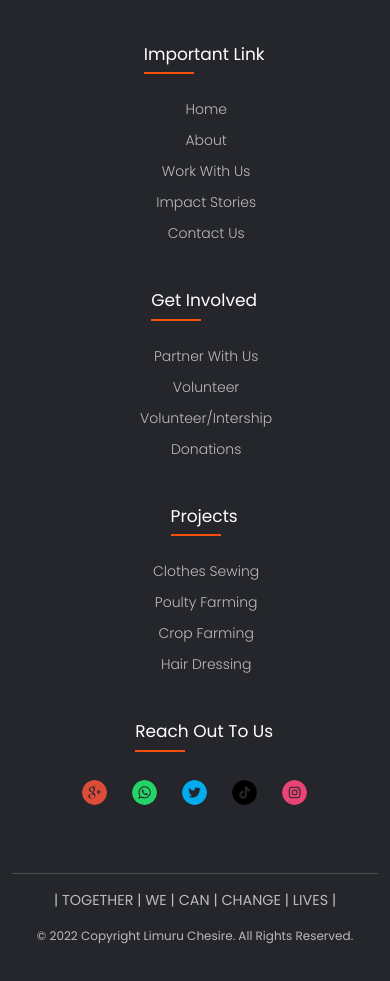
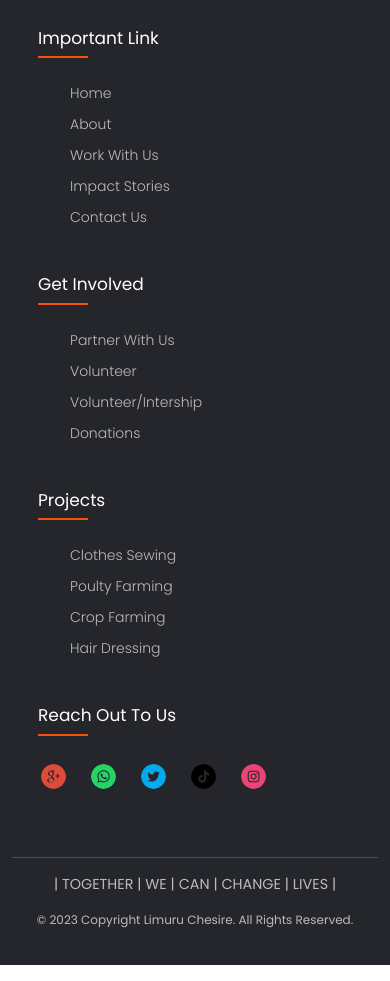
Before and after one commit to lizmwania/limuru-cheshire-webapp-frontend, a React (Create React App) app: page /contact in a window 390 px wide. Shown: the part 1160-2141 px from the top of the page. Built offline with nearby package versions, Linux system fonts and the light colour scheme.

Commit message:
footer responsiveness

```diff
--- a/src/components/Footer.jsx
+++ b/src/components/Footer.jsx
@@ -128,7 +128,8 @@ export default function Footer() {
             <hr />
             <p className="textOne">| TOGETHER | WE | CAN | CHANGE | LIVES |</p>
             <p className="textTwo">
-              © 2022 Copyright Limuru Chesire. All Rights Reserved.
+              © {new Date().getFullYear()} Copyright Limuru Chesire. All Rights
+              Reserved.
             </p>
           </div>
         </div>
--- a/src/styles/Footer.scss
+++ b/src/styles/Footer.scss
@@ -6,7 +6,8 @@ body {
 }
 
 .FooterSection {
-  padding-top: 1em;
+  // padding-top: 1em;
+
 
 }
 
@@ -20,6 +21,8 @@ body {
 .footer-section {
   display: flex !important;
   flex-wrap: wrap;
+  margin-left: 1rem;
+  justify-content: center;
 }
 
 ul {
@@ -34,7 +37,7 @@ ul {
 }
 
 .footer-col {
-  margin-left: 5%;
+  // margin-left: 5%;
   width: 20%;
   padding: 0 10px;
 }
@@ -71,12 +74,12 @@ ul {
   color: #bbbbbb;
   display: block;
   transition: all 0.3s ease;
-  margin-left: -2em;
+  // margin-left: -2em;
 }
 
 .footer-col ul li a:hover {
   color: #f54f0d;
-  padding-left: 8px;
+  // padding-left: 8px;
 }
 
 .footer-col .social-links a {
@@ -132,8 +135,8 @@ ul {
 /* Responsiveness */
 @media screen and (min-width: 250px) and (max-width: 600px) {
   .FooterSection {
-    padding-top: 1em;
-    text-align: center;
+    // padding-top: 1em;
+    // text-align: center;
   }
 
 }
```
